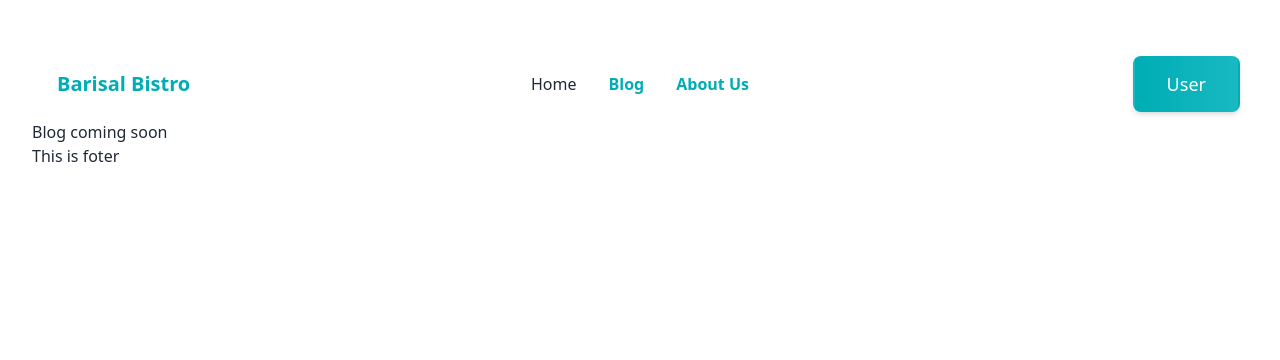
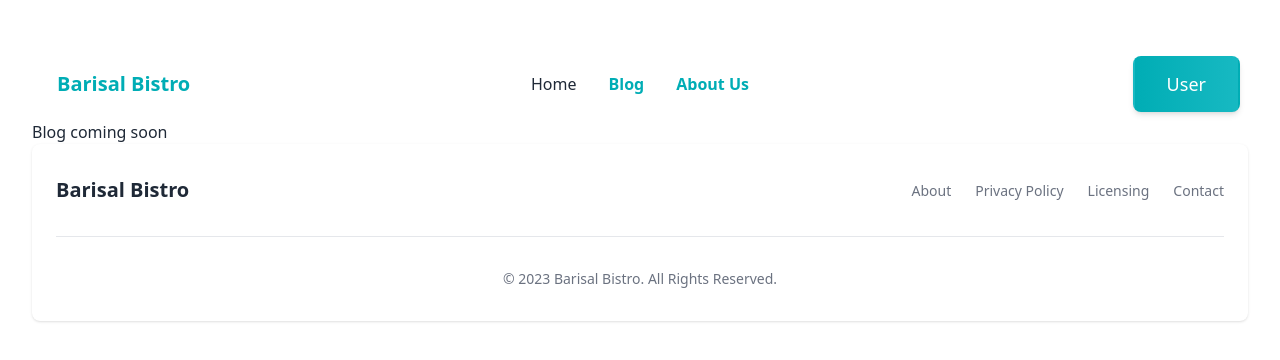
Before and after one commit to MahadiHasanWeb/Barisal-Bistro, a React (Vite) app: page /blog in a window 1280 px wide. Shown: the top 360 px of the page. Built offline with nearby package versions, Linux system fonts and the light colour scheme.

Commit message:
Footer Section Done

```diff
--- a/src/components/Footer/Footer.jsx
+++ b/src/components/Footer/Footer.jsx
@@ -2,8 +2,34 @@ import React from 'react';
 
 const Footer = () => {
     return (
-        <div>
-            This is foter
+        <div className="w-full mx-auto">
+
+            <footer className="p-4 bg-white rounded-lg shadow md:px-6 md:py-8 dark:bg-gray-800">
+                <div className="sm:flex sm:items-center sm:justify-between">
+                    <a href="#" target="_blank" className="flex items-center mb-4 sm:mb-0">
+                        <span className="self-center text-xl font-semibold whitespace-nowrap dark:text-white">Barisal Bistro</span>
+                    </a>
+                    <ul className="flex flex-wrap items-center mb-6 sm:mb-0">
+                        <li>
+                            <a href="#" className="mr-4 text-sm text-gray-500 hover:underline md:mr-6 dark:text-gray-400">About</a>
+                        </li>
+                        <li>
+                            <a href="#" className="mr-4 text-sm text-gray-500 hover:underline md:mr-6 dark:text-gray-400">Privacy
+                                Policy</a>
+                        </li>
+                        <li>
+                            <a href="#"
+                                className="mr-4 text-sm text-gray-500 hover:underline md:mr-6 dark:text-gray-400">Licensing</a>
+                        </li>
+                        <li>
+                            <a href="#" className="text-sm text-gray-500 hover:underline dark:text-gray-400">Contact</a>
+                        </li>
+                    </ul>
+                </div>
+                <hr className="my-6 border-gray-200 sm:mx-auto dark:border-gray-700 lg:my-8" />
+                <span className="block text-sm text-gray-500 sm:text-center dark:text-gray-400">© 2023 <a href="https://flowbite.com" target="_blank" className="hover:underline">Barisal Bistro</a>. All Rights Reserved.
+                </span>
+            </footer>
         </div>
     );
 };
--- a/src/components/Home/Catering.jsx
+++ b/src/components/Home/Catering.jsx
@@ -2,7 +2,7 @@ import React from 'react';
 
 const Catering = () => {
     return (
-        <div className='bg-[url(https://i.imgur.com/Y0XjGAP.jpg)] bg-auto bg-no-repeat p-4'>
+        <div className='bg-[url(https://i.imgur.com/Y0XjGAP.jpg)] bg-auto bg-no-repeat p-4 md:p-8 md:mt-24 mb-5 md:mb-12'>
             <div className="bg-[url(https://i.imgur.com/JZCPM5e.png)] bg-no-repeat bg-center bg-[length:100%_100%] md:bg-[length:500px_150%] mt-10 md:mt-24 mb-5 md:mb-12">
                 <h3 className=" md:text-5xl text-3xl text-[#393E46] text-center font-bold">Catering</h3>
             </div>
--- a/src/components/Home/ChefData/ChefData.jsx
+++ b/src/components/Home/ChefData/ChefData.jsx
@@ -1,8 +1,9 @@
 import React from 'react';
+import { Link } from 'react-router-dom';
 
 const ChefData = ({ data }) => {
-    console.log(data)
-    const { chef_name, chef_picture, experience, likes, recipes_number } = data;
+    // console.log(data)
+    const { chef_name, chef_picture, experience, likes, recipes_number, id } = data;
     return (
         <div className='px-5 py-10 md:p-10 border-solid border rounded-lg'>
             <img src={chef_picture} alt="" />
@@ -12,7 +13,7 @@ const ChefData = ({ data }) => {
                 <p className="textColor text-[#393E46]"> Likes:{likes}</p>
                 <p className="textColor text-[#393E46]">Numbers of recipes: {recipes_number}</p>
             </div>
-            <button className='button button-primary'>View Recipes</button>
+            <Link to={id}><button className='button button-primary'>View Recipes</button></Link>
         </div>
     );
 };
--- a/src/components/Home/Speciality.jsx
+++ b/src/components/Home/Speciality.jsx
@@ -10,7 +10,7 @@ const Speciality = () => {
                 <div className='px-5 py-8 md:p-7 border-solid border rounded-lg'>
                     <img src='https://i.imgur.com/u6VEsSS.jpg' alt="" />
                     <p className="text-2xl mt-7 mb-2 font-bold text-[#393E46]">CHICKEN TIKKA</p>
-                    <p className='text-xl text-[#393E46]'>We marinate chicken breast in yoghurt and lemons then cook it in our traditional oven Tandoor.</p>
+                    <p className='text-xl text-[#393E46]'>We marinate chicken breast in yoghurt and lemons then cook it in our traditional oven Barisal Bistro.</p>
                 </div>
                 <div className='px-5 py-8 md:p-7 border-solid border rounded-lg'>
                     <img src='https://i.imgur.com/cFHQENv.jpg' alt="" />
--- a/src/components/Route.jsx
+++ b/src/components/Route.jsx
@@ -4,6 +4,7 @@ import Home from "./Home/Home";
 import Layout from "./Layout/Layout";
 import Blog from "./Blog/Blog";
 import ErrorPage from "./ErrorPage/ErrorPage";
+import RecipesDetails from "./View Recipes/RecipesDetails";
 
 export const router = createBrowserRouter([
     {
@@ -19,6 +20,11 @@ export const router = createBrowserRouter([
                 path: '/blog',
                 element: <Blog></Blog>
             },
+            {
+                path: '/:id',
+                element: <RecipesDetails></RecipesDetails>,
+                loader: ({params}) => fetch(`https://server-mahadihasanweb.vercel.app/${params.id}`)
+            },
         ],
     },
 ]);
--- /dev/null
+++ b/src/components/View Recipes/RecipesDetails.jsx
@@ -0,0 +1,14 @@
+import React from 'react';
+import { useLoaderData, useParams } from 'react-router-dom';
+
+const RecipesDetails = () => {
+    const data = useLoaderData();
+    const {id} = useParams();
+    return (
+        <div>
+            suiiiiiiiiiiiiiii  {id}
+        </div>
+    );
+};
+
+export default RecipesDetails;
```
